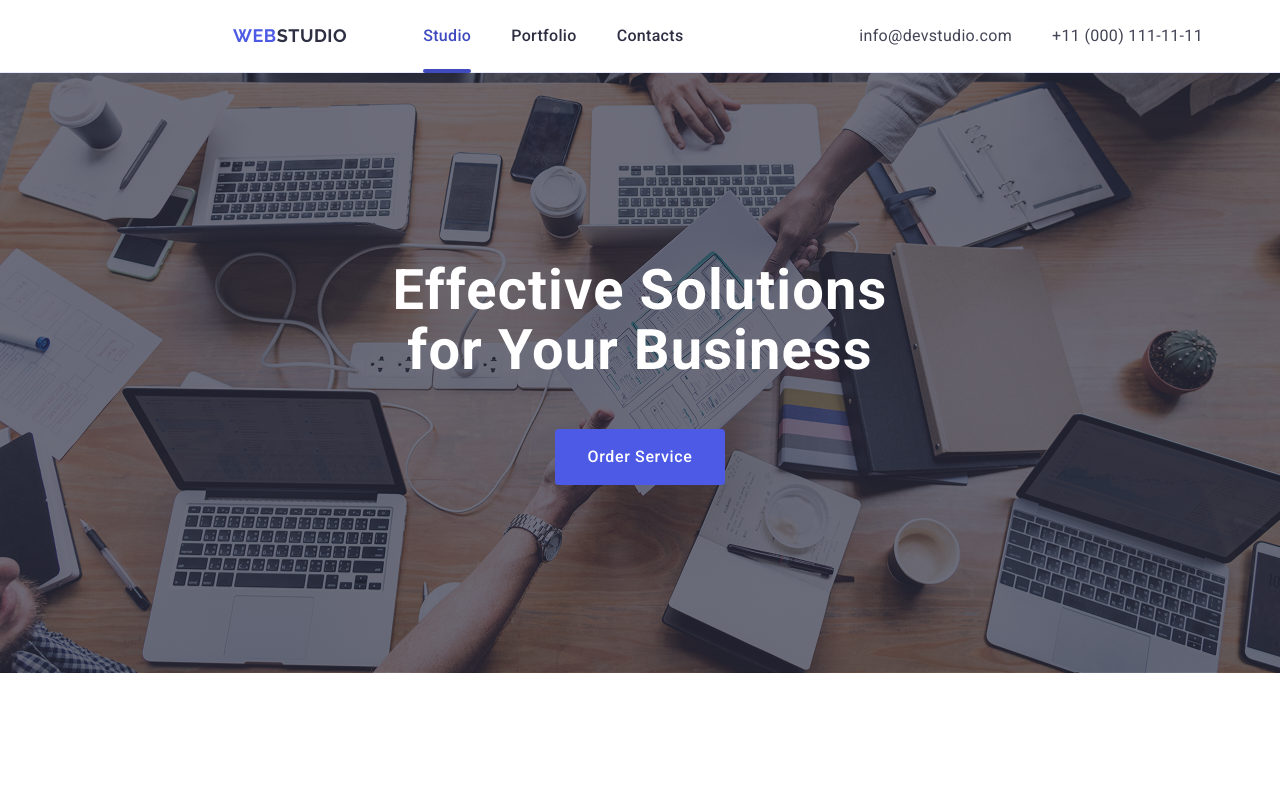
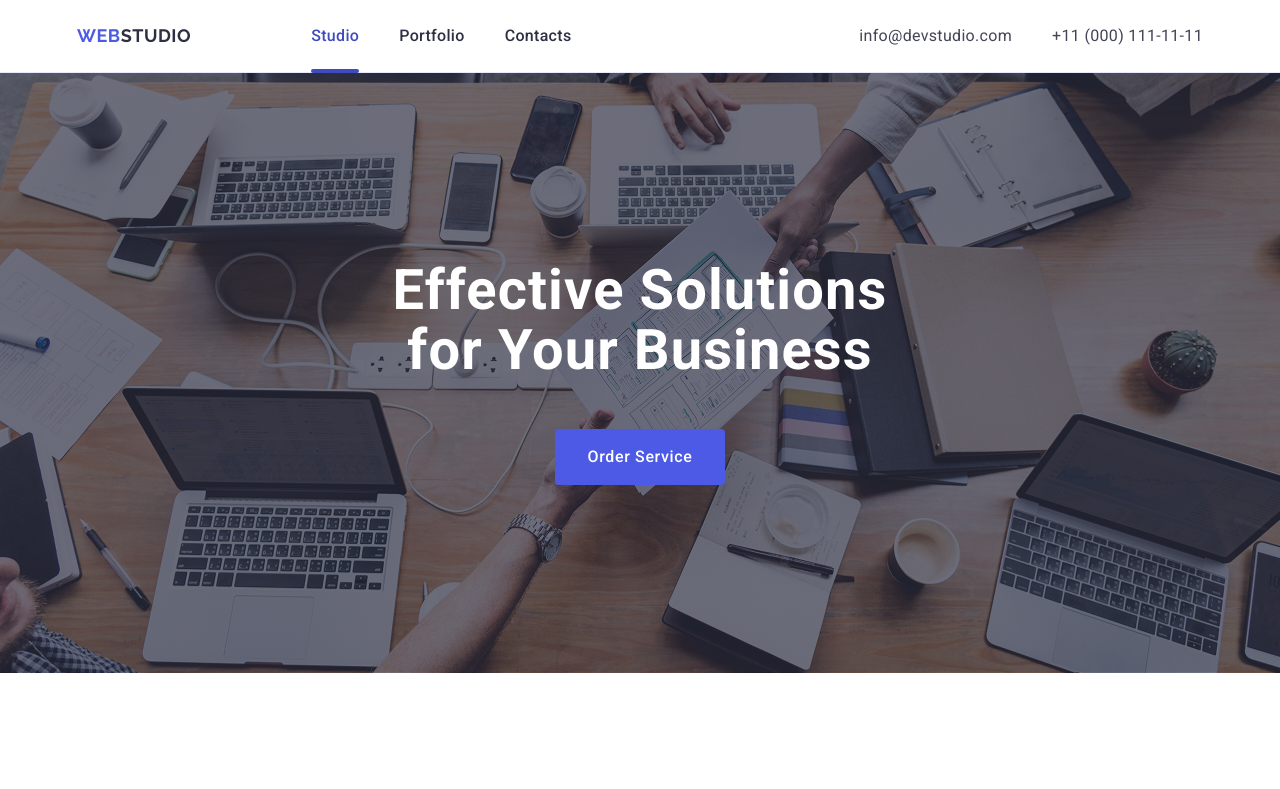
Before and after one commit to Vodzianovskiy/goit-markup-hw-06, a plain HTML site: page index.html in a window 1280 px wide. Shown: the top 789 px of the page. Drawn offline with nearby package versions, Linux system fonts and the light colour scheme.

Commit message:
Initial commit: add homework 6

```diff
--- a/css/styles.css
+++ b/css/styles.css
@@ -182,7 +182,7 @@ img {
       rgba(46, 47, 66, 0.7),
       rgba(46, 47, 66, 0.7)
     ),
-    url('/images/hero_image.jpg');
+    url('../images/hero_image.jpg');
   background-repeat: no-repeat;
   background-size: cover;
   background-position: center;
@@ -962,10 +962,6 @@ img {
     flex-direction: row;
     gap: 40px;
   }
-  .logo {
-    margin-right: 76px;
-    margin-left: 156px;
-  }
   .contact-link {
     font-size: 16px;
   }
```
